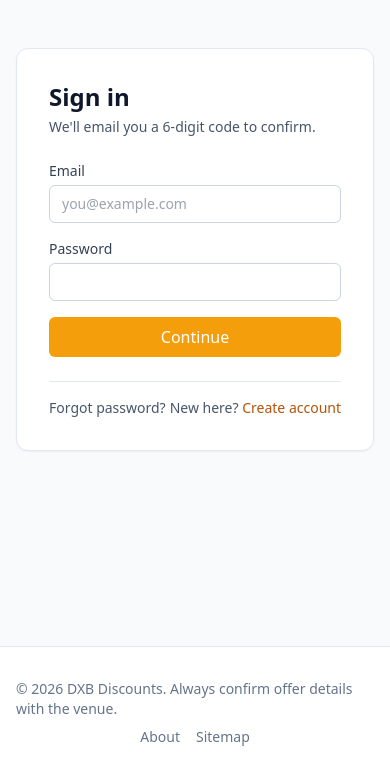
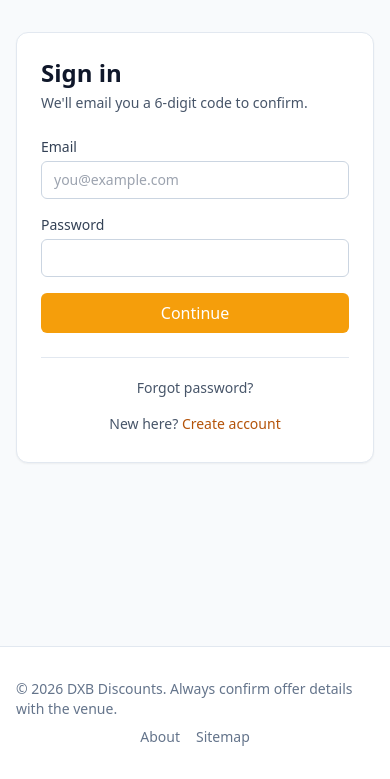
Before and after one commit to scripts-and-tables/dxb-discounts, a Django app: page /accounts/login/ in a window 390 px wide. Shown: the part 65-844 px from the top of the page. Run offline with Django 5.2, Linux system fonts and the light colour scheme; some libraries are stand-ins or nearby versions.

Commit message:
Make auth pages responsive on mobile
Login footer links (Forgot password / Create account) collided on
narrow phones because the flex container had justify-between with no
breakpoint. Stack on mobile, side-by-side from sm:. Tighten card and
section padding across all auth templates so the form has breathing
room at 320-414px widths.

Co-Authored-By: Claude Opus 4.7 (1M context) <noreply@anthropic.com>

```diff
--- a/templates/accounts/login.html
+++ b/templates/accounts/login.html
@@ -3,7 +3,7 @@
 {% block title %}Sign in — DXB Discounts{% endblock %}
 
 {% block content %}
-<section class="max-w-md mx-auto px-4 py-12">
+<section class="max-w-md mx-auto px-4 py-8 sm:py-12">
   {% if messages %}
     <div class="mb-4 space-y-2">
       {% for m in messages %}
@@ -11,7 +11,7 @@
       {% endfor %}
     </div>
   {% endif %}
-  <div class="card p-8">
+  <div class="card p-6 sm:p-8">
     <h1 class="text-2xl font-bold text-slate-900 dark:text-slate-100 mb-1">Sign in</h1>
     <p class="text-sm text-slate-600 dark:text-slate-400 mb-6">We'll email you a 6-digit code to confirm.</p>
 
@@ -29,9 +29,9 @@
       <button type="submit" class="btn-primary w-full">Continue</button>
     </form>
 
-    <div class="mt-6 pt-4 border-t border-slate-200 dark:border-slate-800 text-sm text-slate-600 dark:text-slate-400 flex items-center justify-between">
-      <a href="{% url 'accounts:password_reset' %}" class="hover:text-amber-700 dark:hover:text-amber-300">Forgot password?</a>
-      <span>New here? <a href="{% url 'accounts:signup' %}" class="font-medium text-amber-700 dark:text-amber-400 hover:text-amber-800 dark:hover:text-amber-300">Create account</a></span>
+    <div class="mt-6 pt-4 border-t border-slate-200 dark:border-slate-800 text-sm text-slate-600 dark:text-slate-400 flex flex-col sm:flex-row sm:items-center sm:justify-between gap-2 text-center sm:text-left">
+      <a href="{% url 'accounts:password_reset' %}" class="py-1 hover:text-amber-700 dark:hover:text-amber-300">Forgot password?</a>
+      <span class="py-1">New here? <a href="{% url 'accounts:signup' %}" class="font-medium text-amber-700 dark:text-amber-400 hover:text-amber-800 dark:hover:text-amber-300">Create account</a></span>
     </div>
   </div>
 </section>
--- a/templates/accounts/password_reset.html
+++ b/templates/accounts/password_reset.html
@@ -3,8 +3,8 @@
 {% block title %}Reset password — DXB Discounts{% endblock %}
 
 {% block content %}
-<section class="max-w-md mx-auto px-4 py-12">
-  <div class="card p-8">
+<section class="max-w-md mx-auto px-4 py-8 sm:py-12">
+  <div class="card p-6 sm:p-8">
     <h1 class="text-2xl font-bold text-slate-900 dark:text-slate-100 mb-1">Reset password</h1>
     <p class="text-sm text-slate-600 dark:text-slate-400 mb-6">Enter your email and we'll send a reset link.</p>
     <form method="post" class="space-y-4">
--- a/templates/accounts/password_reset_complete.html
+++ b/templates/accounts/password_reset_complete.html
@@ -3,8 +3,8 @@
 {% block title %}Password updated — DXB Discounts{% endblock %}
 
 {% block content %}
-<section class="max-w-md mx-auto px-4 py-12">
-  <div class="card p-8 text-center">
+<section class="max-w-md mx-auto px-4 py-8 sm:py-12">
+  <div class="card p-6 sm:p-8 text-center">
     <div class="text-4xl mb-3">✅</div>
     <h1 class="text-2xl font-bold text-slate-900 dark:text-slate-100 mb-2">Password updated</h1>
     <p class="text-sm text-slate-600 dark:text-slate-400 mb-6">You can sign in with your new password.</p>
--- a/templates/accounts/password_reset_confirm.html
+++ b/templates/accounts/password_reset_confirm.html
@@ -3,8 +3,8 @@
 {% block title %}Set new password — DXB Discounts{% endblock %}
 
 {% block content %}
-<section class="max-w-md mx-auto px-4 py-12">
-  <div class="card p-8">
+<section class="max-w-md mx-auto px-4 py-8 sm:py-12">
+  <div class="card p-6 sm:p-8">
     <h1 class="text-2xl font-bold text-slate-900 dark:text-slate-100 mb-1">Set a new password</h1>
     {% if validlink %}
       <p class="text-sm text-slate-600 dark:text-slate-400 mb-6">Pick a strong password — at least 8 characters.</p>
--- a/templates/accounts/password_reset_done.html
+++ b/templates/accounts/password_reset_done.html
@@ -3,8 +3,8 @@
 {% block title %}Check your email — DXB Discounts{% endblock %}
 
 {% block content %}
-<section class="max-w-md mx-auto px-4 py-12">
-  <div class="card p-8 text-center">
+<section class="max-w-md mx-auto px-4 py-8 sm:py-12">
+  <div class="card p-6 sm:p-8 text-center">
     <div class="text-4xl mb-3">📧</div>
     <h1 class="text-2xl font-bold text-slate-900 dark:text-slate-100 mb-2">Check your email</h1>
     <p class="text-sm text-slate-600 dark:text-slate-400">If an account exists with that email, you'll receive a reset link in a moment. The link expires in a few hours.</p>
--- a/templates/accounts/signup.html
+++ b/templates/accounts/signup.html
@@ -3,7 +3,7 @@
 {% block title %}Create account — DXB Discounts{% endblock %}
 
 {% block content %}
-<section class="max-w-md mx-auto px-4 py-12">
+<section class="max-w-md mx-auto px-4 py-8 sm:py-12">
   {% if messages %}
     <div class="mb-4 space-y-2">
       {% for m in messages %}
@@ -11,7 +11,7 @@
       {% endfor %}
     </div>
   {% endif %}
-  <div class="card p-8">
+  <div class="card p-6 sm:p-8">
     <h1 class="text-2xl font-bold text-slate-900 dark:text-slate-100 mb-1">Create account</h1>
     <p class="text-sm text-slate-600 dark:text-slate-400 mb-6">We'll email you a 6-digit code to verify it's you.</p>
 
--- a/templates/accounts/verify.html
+++ b/templates/accounts/verify.html
@@ -3,7 +3,7 @@
 {% block title %}Enter code — DXB Discounts{% endblock %}
 
 {% block content %}
-<section class="max-w-md mx-auto px-4 py-12">
+<section class="max-w-md mx-auto px-4 py-8 sm:py-12">
   {% if messages %}
     <div class="mb-4 space-y-2">
       {% for m in messages %}
@@ -11,7 +11,7 @@
       {% endfor %}
     </div>
   {% endif %}
-  <div class="card p-8">
+  <div class="card p-6 sm:p-8">
     <h1 class="text-2xl font-bold text-slate-900 dark:text-slate-100 mb-1">Check your email</h1>
     <p class="text-sm text-slate-600 dark:text-slate-400 mb-6">
       We sent a 6-digit code to <strong>{{ email }}</strong>. It expires in 10 minutes.
```
